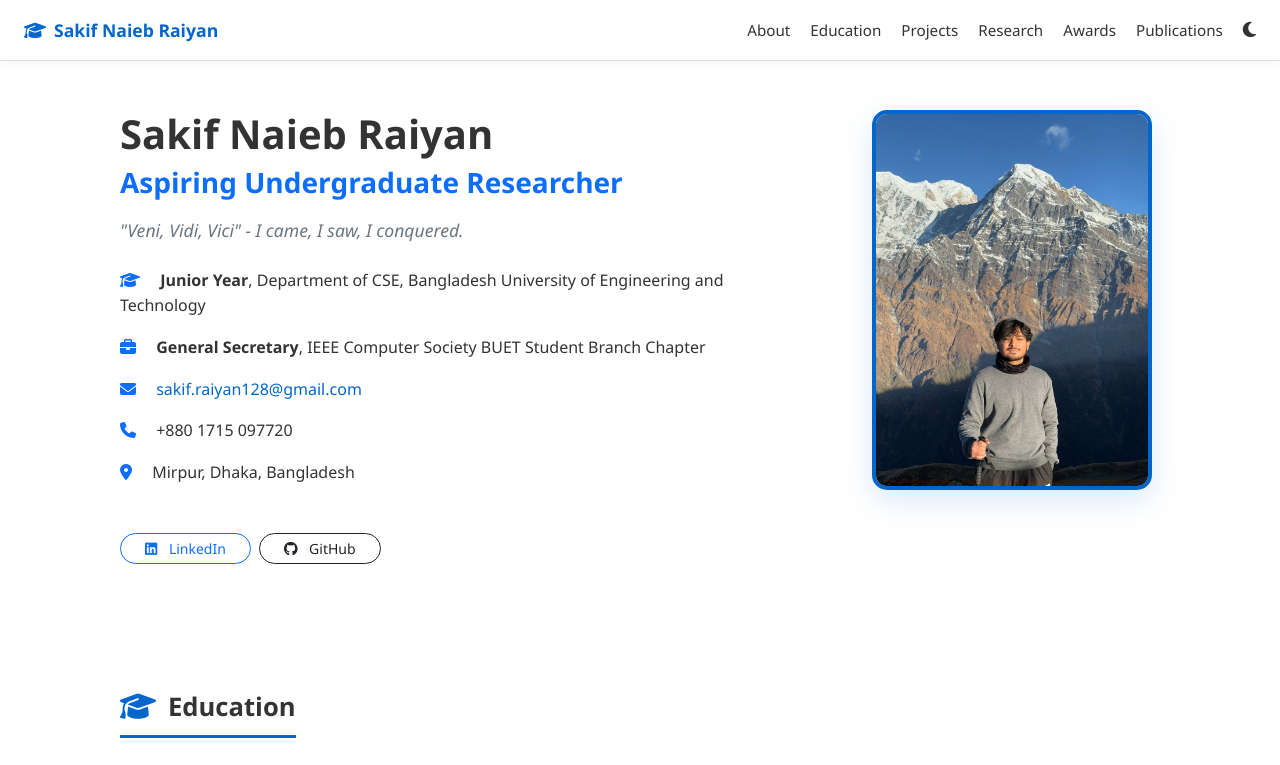
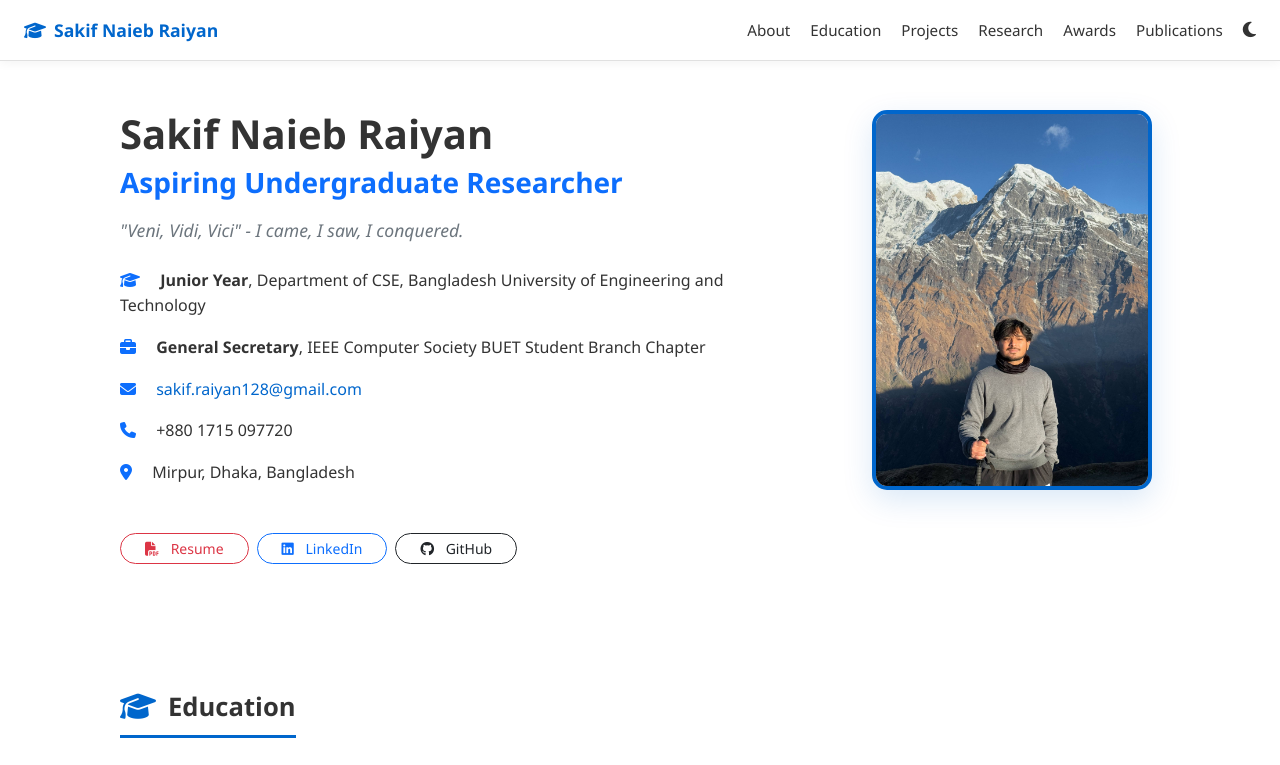
Before and after one commit to Fanboyingeneral/Fanboyingeneral.github.io, a plain HTML site: page index.html in a window 1280 px wide. Shown: the top 765 px of the page. Drawn offline with nearby package versions, Linux system fonts and the light colour scheme.

Commit message:
Added Resume to the website

```diff
--- a/index.html
+++ b/index.html
@@ -687,6 +687,13 @@
         </div>
 
         <div class="d-flex gap-2 mb-5 flex-wrap">
+          <a
+            href="Sakif_Naieb_Raiyan_Resume.pdf"
+            target="_blank"
+            class="btn btn-outline-danger btn-sm rounded-pill px-4"
+          >
+            <i class="fas fa-file-pdf me-2"></i> Resume
+          </a>
           <a
             href="https://www.linkedin.com/in/sakif-naieb-raiyan"
             target="_blank"
```
Also changed, not shown: 1 other file.
